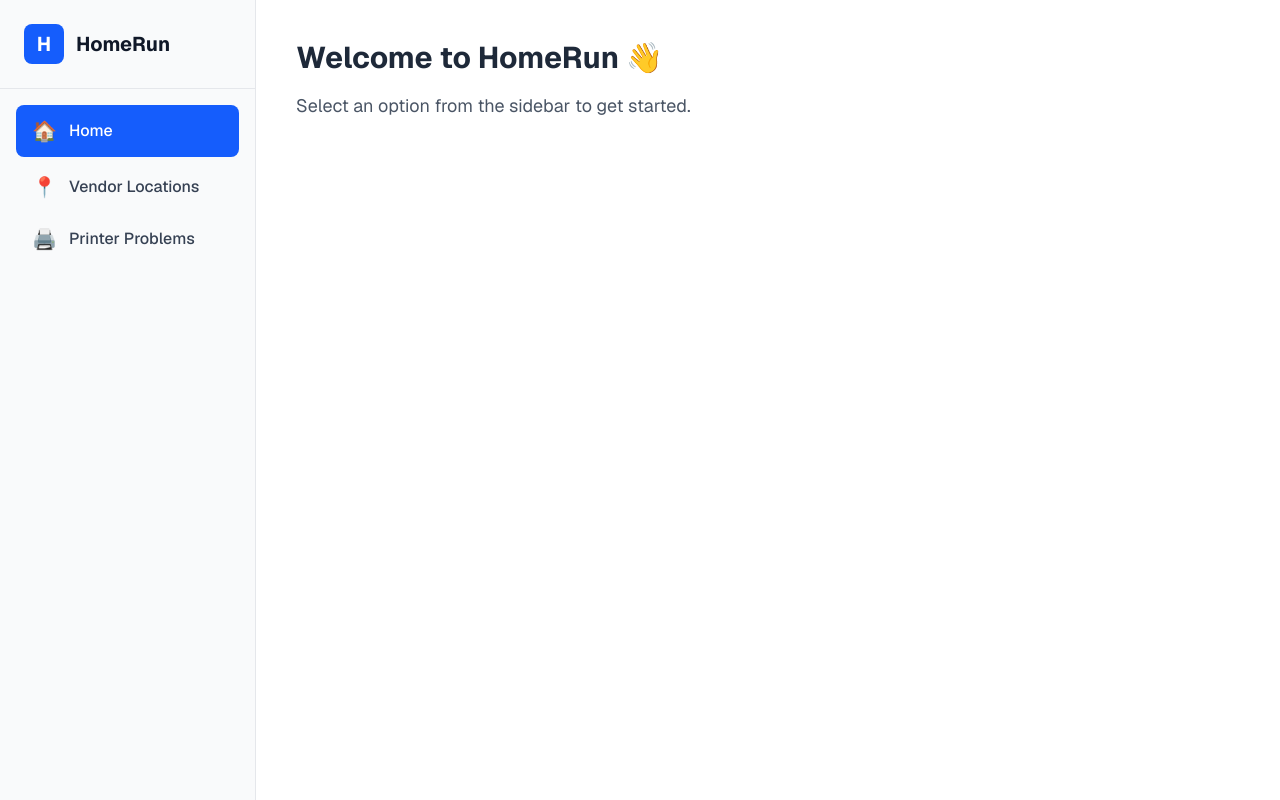
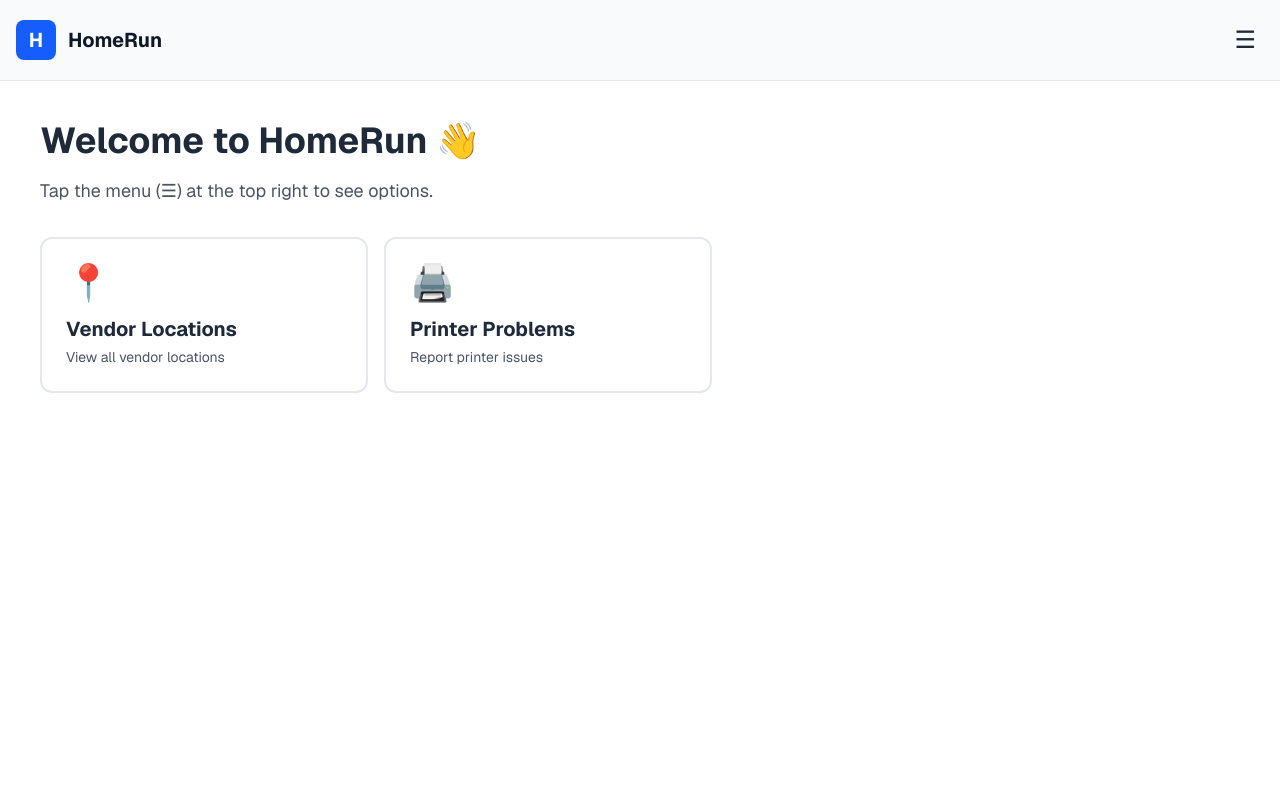
Before and after one commit to tharunpotla-code/Inward, a Next.js app: page / in a window 1280 px wide. Built offline with nearby package versions, Linux system fonts and the light colour scheme.

Commit message:
updation

```diff
--- a/app/page.tsx
+++ b/app/page.tsx
@@ -3,74 +3,73 @@ import Link from "next/link";
 import { useState } from "react";
 
 export default function Home() {
-  const [active, setActive] = useState("home");
+  const [menuOpen, setMenuOpen] = useState(false);
 
   return (
-    <div className="min-h-screen flex bg-white text-gray-800 font-sans">
+    <div className="min-h-screen bg-white text-gray-800 font-sans">
 
-      {/* Sidebar */}
-      <aside className="w-64 bg-gray-50 border-r border-gray-200 min-h-screen">
-
-        {/* Logo */}
-        <div className="p-6 border-b border-gray-200 flex items-center gap-3">
+      {/* Top Header */}
+      <header className="bg-gray-50 border-b border-gray-200 p-4 flex items-center justify-between">
+        <div className="flex items-center gap-3">
           <div className="w-10 h-10 bg-blue-600 rounded-lg flex items-center justify-center text-white font-bold text-xl">
             H
           </div>
           <h1 className="text-xl font-bold text-gray-900">HomeRun</h1>
         </div>
 
-        {/* Menu Items */}
-        <nav className="p-4 space-y-1">
+        <button
+          onClick={() => setMenuOpen(!menuOpen)}
+          className="p-2 rounded-lg hover:bg-gray-200"
+        >
+          <span className="text-2xl">☰</span>
+        </button>
+      </header>
 
-          <button
-            onClick={() => setActive("home")}
-            className={`w-full flex items-center gap-3 px-4 py-3 rounded-lg text-left transition ${
-              active === "home"
-                ? "bg-blue-600 text-white"
-                : "text-gray-700 hover:bg-gray-100"
-            }`}
-          >
-            <span className="text-xl">🏠</span>
-            <span className="font-medium">Home</span>
-          </button>
+      {/* Menu (shows when opened) */}
+      {menuOpen && (
+        <nav className="bg-gray-50 border-b border-gray-200 p-4 space-y-2">
+          <Link href="/vendor-locations">
+            <div className="flex items-center gap-3 px-4 py-3 rounded-lg hover:bg-blue-600 hover:text-white text-gray-700 cursor-pointer transition">
+              <span className="text-xl">📍</span>
+              <span className="font-medium">Vendor Locations</span>
+            </div>
+          </Link>
+          <Link href="/printer-problems">
+            <div className="flex items-center gap-3 px-4 py-3 rounded-lg hover:bg-blue-600 hover:text-white text-gray-700 cursor-pointer transition">
+              <span className="text-xl">🖨️</span>
+              <span className="font-medium">Printer Problems</span>
+            </div>
+          </Link>
+        </nav>
+      )}
+
+      {/* Main Content */}
+      <main className="p-6 sm:p-10">
+        <h1 className="text-3xl sm:text-4xl font-bold mb-4">Welcome to HomeRun 👋</h1>
+        <p className="text-gray-600 text-lg mb-8">
+          Tap the menu (☰) at the top right to see options.
+        </p>
+
+        {/* Big cards on homepage */}
+        <div className="grid gap-4 sm:grid-cols-2 max-w-2xl">
 
           <Link href="/vendor-locations">
-            <button
-              onClick={() => setActive("vendor")}
-              className={`w-full flex items-center gap-3 px-4 py-3 rounded-lg text-left transition ${
-                active === "vendor"
-                  ? "bg-blue-600 text-white"
-                  : "text-gray-700 hover:bg-gray-100"
-              }`}
-            >
-              <span className="text-xl">📍</span>
-              <span className="font-medium">Vendor Locations</span>
-            </button>
+            <div className="border-2 border-gray-200 hover:border-blue-600 rounded-xl p-6 cursor-pointer transition">
+              <div className="text-4xl mb-3">📍</div>
+              <h2 className="text-xl font-bold mb-1">Vendor Locations</h2>
+              <p className="text-gray-600 text-sm">View all vendor locations</p>
+            </div>
           </Link>
 
           <Link href="/printer-problems">
-            <button
-              onClick={() => setActive("printer")}
-              className={`w-full flex items-center gap-3 px-4 py-3 rounded-lg text-left transition ${
-                active === "printer"
-                  ? "bg-blue-600 text-white"
-                  : "text-gray-700 hover:bg-gray-100"
-              }`}
-            >
-              <span className="text-xl">🖨️</span>
-              <span className="font-medium">Printer Problems</span>
-            </button>
+            <div className="border-2 border-gray-200 hover:border-blue-600 rounded-xl p-6 cursor-pointer transition">
+              <div className="text-4xl mb-3">🖨️</div>
+              <h2 className="text-xl font-bold mb-1">Printer Problems</h2>
+              <p className="text-gray-600 text-sm">Report printer issues</p>
+            </div>
           </Link>
 
-        </nav>
-      </aside>
-
-      {/* Main Content */}
-      <main className="flex-1 p-10">
-        <h1 className="text-3xl font-bold mb-4">Welcome to HomeRun 👋</h1>
-        <p className="text-gray-600 text-lg">
-          Select an option from the sidebar to get started.
-        </p>
+        </div>
       </main>
 
     </div>
```
